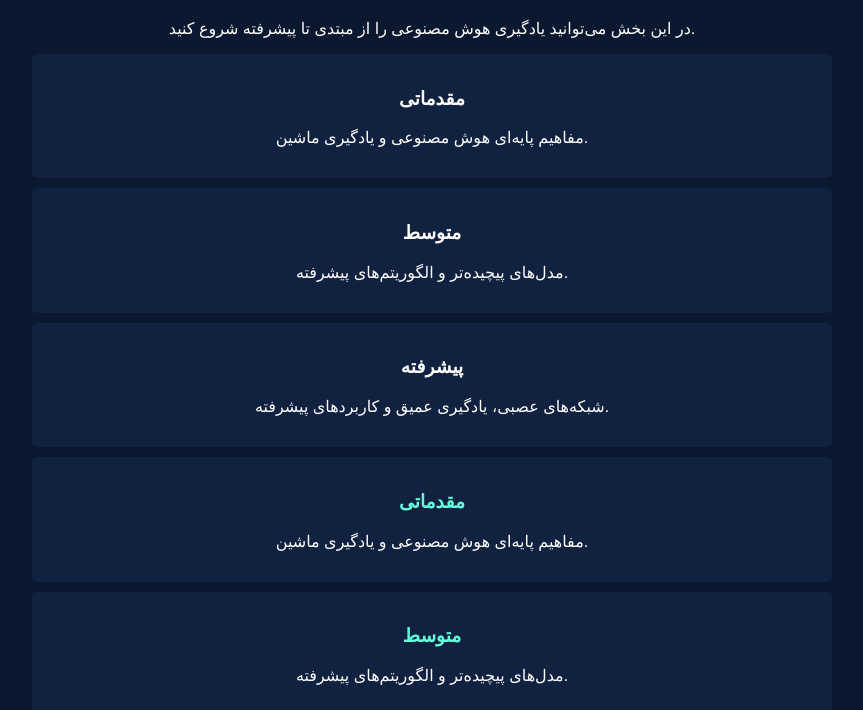
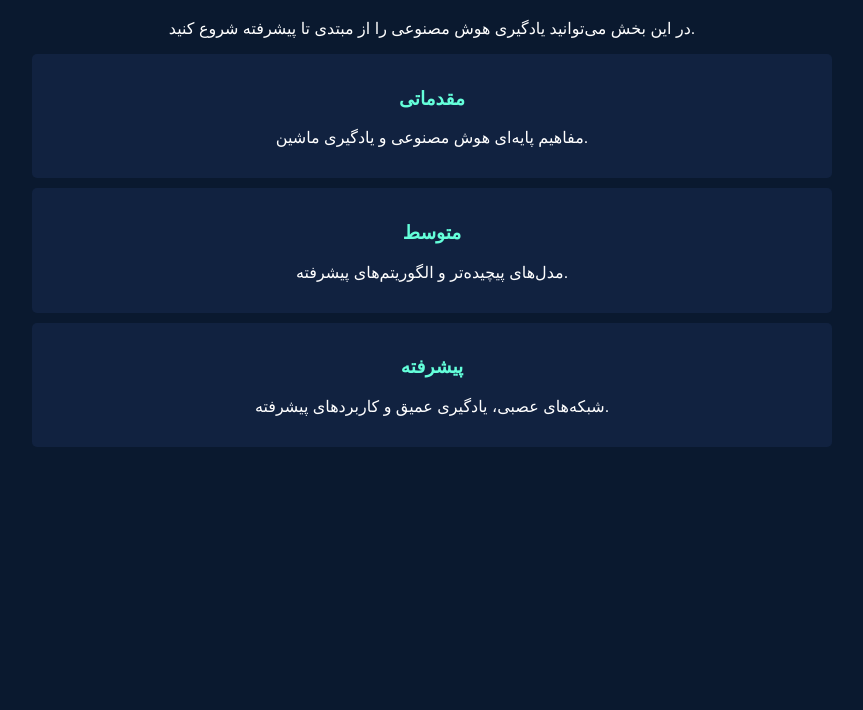
Before and after one commit to Brandon90mjd/NovaHosh, a plain HTML site: page learn.html in a window 1280 px wide. Shown: the part 90-800 px from the top of the page, without its empty margins (208-1071 px from the left). Drawn offline with Linux system fonts and the light colour scheme.

Commit message:
Update learn.html

```diff
--- a/learn.html
+++ b/learn.html
@@ -16,9 +16,6 @@
     <div class="container">
         <h1>آموزش هوش مصنوعی</h1>
         <p>در این بخش می‌توانید یادگیری هوش مصنوعی را از مبتدی تا پیشرفته شروع کنید.</p>
-        <div class="lesson"><h3>مقدماتی</h3><p>مفاهیم پایه‌ای هوش مصنوعی و یادگیری ماشین.</p></div>
-        <div class="lesson"><h3>متوسط</h3><p>مدل‌های پیچیده‌تر و الگوریتم‌های پیشرفته.</p></div>
-        <div class="lesson"><h3>پیشرفته</h3><p>شبکه‌های عصبی، یادگیری عمیق و کاربردهای پیشرفته.</p></div>
     <div class="lesson"><h3><a href="basic.html" style="color: #64FFDA;">مقدماتی</a></h3><p>مفاهیم پایه‌ای هوش مصنوعی و یادگیری ماشین.</p></div>
 <div class="lesson"><h3><a href="intermediate.html" style="color: #64FFDA;">متوسط</a></h3><p>مدل‌های پیچیده‌تر و الگوریتم‌های پیشرفته.</p></div>
 <div class="lesson"><h3><a href="advanced.html" style="color: #64FFDA;">پیشرفته</a></h3><p>شبکه‌های عصبی، یادگیری عمیق و کاربردهای پیشرفته.</p></div>
```
